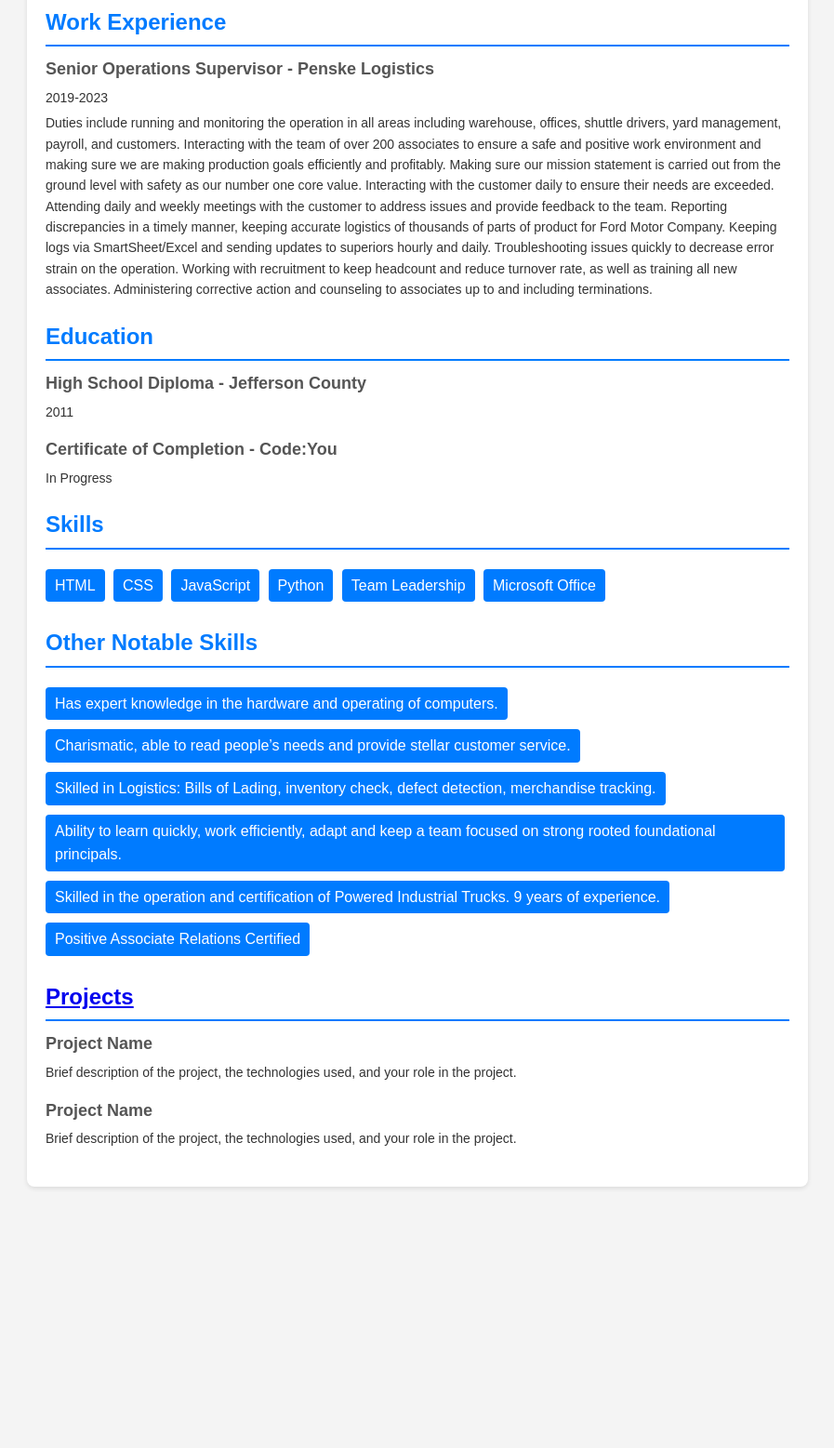
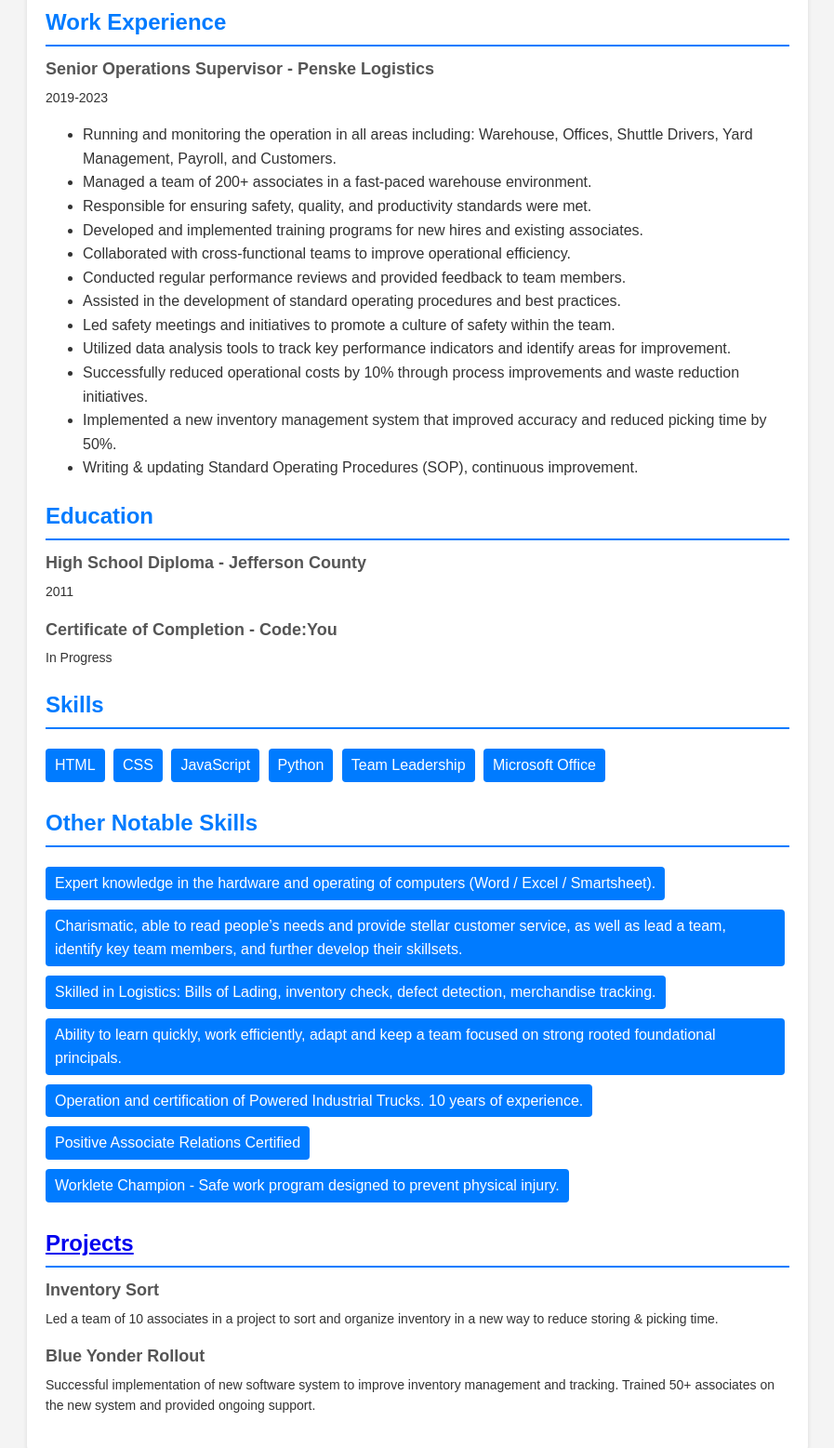
Before and after one commit to ALLALI01/allali01.github.io, a plain HTML site: page index.html in a window 1280 px wide. Shown: the part 320-1877 px from the top of the page at 93% size, without its empty margins (191-1088 px from the left). Before the commit the page ends 1616 px from the top, so only its background shows below. Drawn offline with Linux system fonts and the light colour scheme.

Commit message:
Updated resume

```diff
--- a/index.html
+++ b/index.html
@@ -34,20 +34,21 @@
                     <h3>Senior Operations Supervisor - Penske Logistics</h3>
                     <p>2019-2023</p>
                     <p>
-                        Duties include running and monitoring the operation in all areas including
-                        warehouse, offices, shuttle drivers, yard management, payroll, and customers.
-                        Interacting with the team of over 200 associates to ensure a safe and positive
-                        work environment and making sure we are making production goals efficiently
-                        and profitably. Making sure our mission statement is carried out from the ground
-                        level with safety as our number one core value. Interacting with the customer daily
-                        to ensure their needs are exceeded. Attending daily and weekly meetings with the
-                        customer to address issues and provide feedback to the team. Reporting
-                        discrepancies in a timely manner, keeping accurate logistics of thousands of parts
-                        of product for Ford Motor Company. Keeping logs via SmartSheet/Excel and
-                        sending updates to superiors hourly and daily. Troubleshooting issues quickly to
-                        decrease error strain on the operation. Working with recruitment to keep
-                        headcount and reduce turnover rate, as well as training all new associates.
-                        Administering corrective action and counseling to associates up to and including terminations.
+                        <ul>
+                            <li>Running and monitoring the operation in all areas including:
+                                Warehouse, Offices, Shuttle Drivers, Yard Management, Payroll, and Customers. </li>
+                            <li>Managed a team of 200+ associates in a fast-paced warehouse environment.</li>
+                            <li>Responsible for ensuring safety, quality, and productivity standards were met.</li>
+                            <li>Developed and implemented training programs for new hires and existing associates.</li>
+                            <li>Collaborated with cross-functional teams to improve operational efficiency.</li>
+                            <li>Conducted regular performance reviews and provided feedback to team members.</li>
+                            <li>Assisted in the development of standard operating procedures and best practices.</li>
+                            <li>Led safety meetings and initiatives to promote a culture of safety within the team.</li>
+                            <li>Utilized data analysis tools to track key performance indicators and identify areas for improvement.</li>
+                            <li>Successfully reduced operational costs by 10% through process improvements and waste reduction initiatives.</li>
+                            <li>Implemented a new inventory management system that improved accuracy and reduced picking time by 50%.</li>
+                            <li>Writing & updating Standard Operating Procedures (SOP), continuous improvement.</li>
+                        </ul>
                     </p>
                 </div>
             </section>
@@ -79,43 +80,36 @@
                 <h2>Other Notable Skills</h2>
                 <div class="skills">
                     <ul>
-                        <li>Has expert knowledge in the
-                            hardware and operating of
-                            computers.</li>
-                        <li>Charismatic, able to read
-                            people’s needs and provide
-                            stellar customer service. </li>
-                        <li>Skilled in Logistics: Bills of
-                            Lading, inventory check,
-                            defect detection,
-                            merchandise tracking. </li>
-                        <li>Ability to learn quickly, work
-                            efficiently, adapt and keep a
-                            team focused on strong
-                            rooted foundational
-                            principals. </li>
-                        <li>Skilled in the operation and
-                            certification of Powered
-                            Industrial Trucks. 9 years of
-                            experience. </li>
+                        <li>Expert knowledge in the hardware and operating of computers
+                            (Word / Excel / Smartsheet). </li>
+                        <li>Charismatic, able to read people’s needs and provide stellar customer service,
+                             as well as lead a team, identify key team
+                            members, and further develop their skillsets.  </li>
+                        <li>Skilled in Logistics: Bills of Lading, inventory check,
+                            defect detection, merchandise tracking. </li>
+                        <li>Ability to learn quickly, work efficiently, adapt and keep a
+                            team focused on strong rooted foundational principals. </li>
+                        <li>Operation and certification of Powered
+                            Industrial Trucks. 10 years of experience. </li>
                         <li>Positive Associate Relations Certified</li>
+                        <li>Worklete Champion - Safe work program designed to prevent physical injury. </li>
                     </ul>
                 </div>
             </section>
             <section class="section">
                 <h2><a href="projects.html">Projects</a></h2>
                 <div class="item">
-                    <h3>Project Name</h3>
+                    <h3>Inventory Sort</h3>
                     <p>
-                        Brief description of the project, the technologies used,
-                        and your role in the project.
+                        Led a team of 10 associates in a project to sort and organize
+                        inventory in a new way to reduce storing & picking time.
                     </p>
                 </div>
                 <div class="item">
-                    <h3>Project Name</h3>
+                    <h3>Blue Yonder Rollout</h3>
                     <p>
-                        Brief description of the project, the technologies used,
-                        and your role in the project.
+                        Successful implementation of new software system to improve inventory management and tracking.
+                        Trained 50+ associates on the new system and provided ongoing support.
                     </p>
                 </div>
             </section>
```
